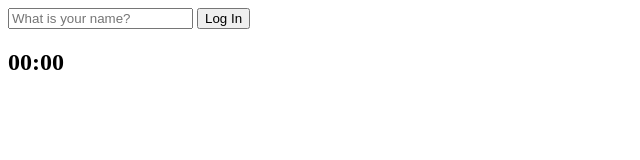
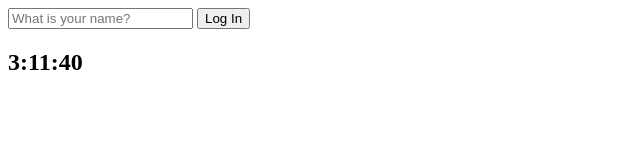
Before and after one commit to mumbling-brick/momentum, a plain HTML site: page index.html in a window 1280 px wide. Shown: the full height of the page, 0-640 px from the left. Drawn offline with Linux system fonts and the light colour scheme.

Commit message:
Timeouts and Dates

```diff
--- a/index.html
+++ b/index.html
@@ -12,7 +12,7 @@
         <button>Log In</button>
     </form>
     <h1 id="greeting" class="hidden"></h1>
-    <h2 id="clock">00:00</h2>
+    <h2 id="clock">00:00:00</h2>
 
     <script src="js/greeting.js"></script>
     <script src="js/clock.js"></script>
--- a/js/clock.js
+++ b/js/clock.js
@@ -1,8 +1,9 @@
 const clock = document.querySelector("h2#clock");
 
-function sayHello() {
-    console.log("hello");
+function getClock() {
+    const date = new Date();
+    clock.innerText = `${date.getHours()}:${date.getMinutes()}:${date.getSeconds()}`;
 }
 
-
-setInterval(sayHello, 5000);
+getClock();
+setInterval(getClock, 1000);
```
